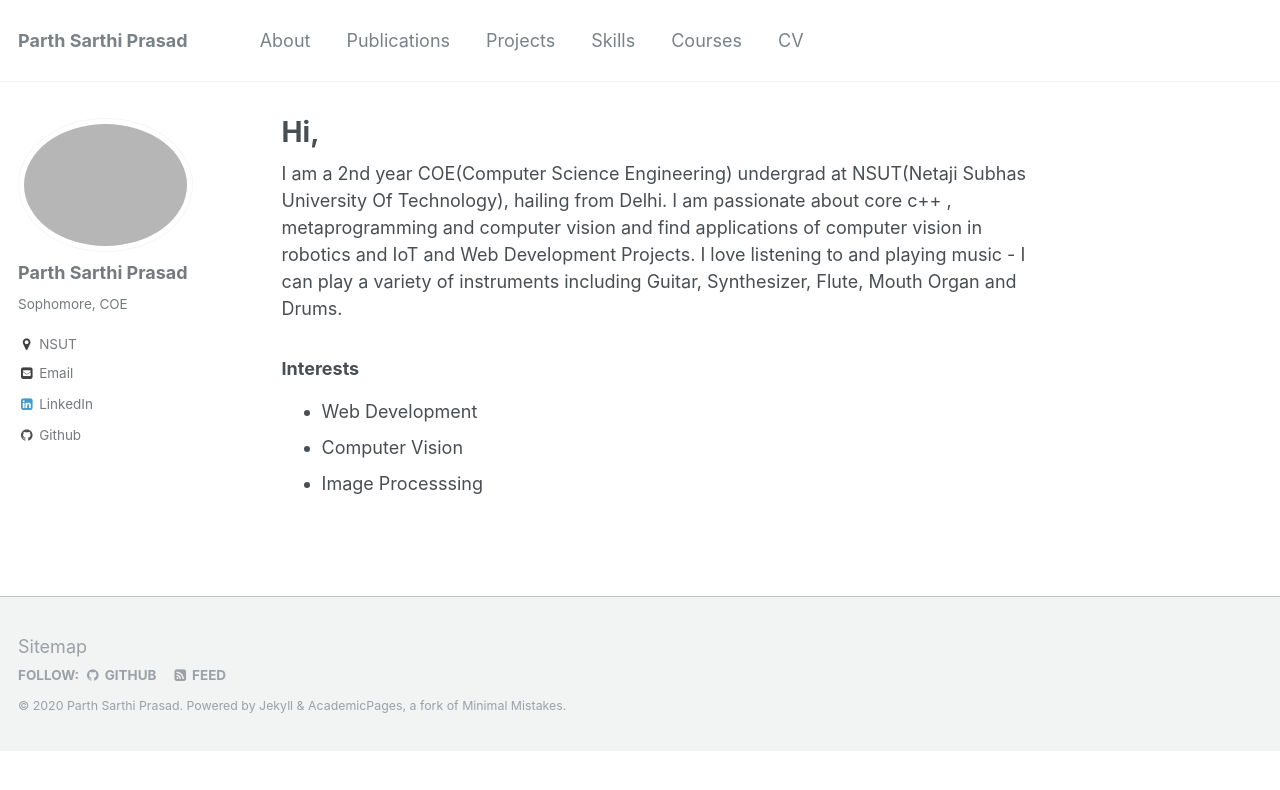
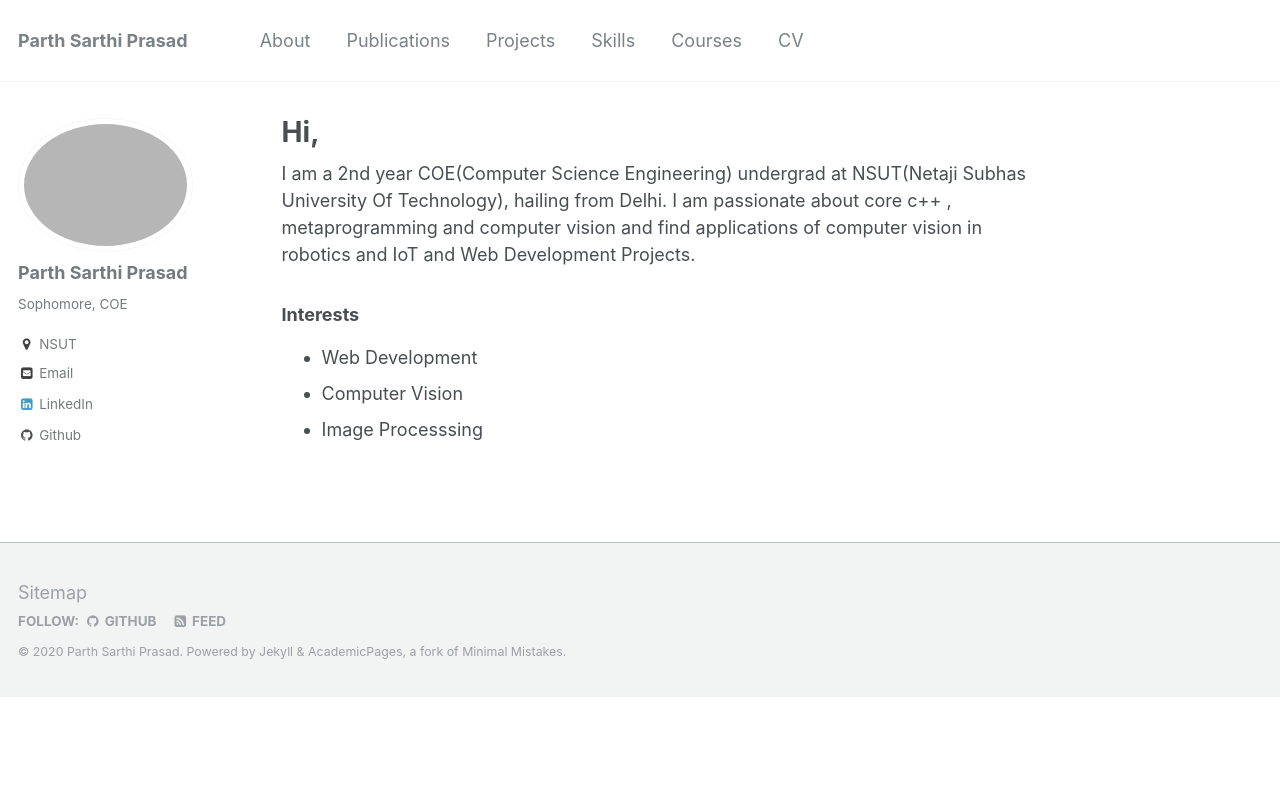
Before and after one commit to parthsarthiprasad/parthsarthiprasadoldresume, a Jekyll site: the page built from _pages/about.md, in a window 1280 px wide. Shown: the top 790 px of the page. Built offline with Jekyll 4.4.1, drawn with Linux system fonts in a browser that asks for light colours.

Commit message:
fixed file_names

```diff
--- a/_pages/about.md
+++ b/_pages/about.md
@@ -8,8 +8,7 @@ redirect_from:
   - /about.html
 ---
 
-I am a 2nd year COE(Computer Science Engineering) undergrad at NSUT(Netaji Subhas University Of Technology), hailing from Delhi. I am passionate about core c++ , metaprogramming and computer vision and find applications of computer vision in robotics and IoT and Web Development Projects. I love listening to and playing music - I can play a variety of instruments including Guitar, Synthesizer, Flute, Mouth Organ and Drums.
-
+I am a 2nd year COE(Computer Science Engineering) undergrad at NSUT(Netaji Subhas University Of Technology), hailing from Delhi. I am passionate about core c++ , metaprogramming and computer vision and find applications of computer vision in robotics and IoT and Web Development Projects.
 ### Interests
 * Web Development
 * Computer Vision
```
Also changed, not shown: _teaching/T3.md (+1 -1 lines), _teaching/T5.md (renamed from _teaching/T6.md, +1 -1 lines), _publications/biot.md (renamed from _publications/2009-10-01-paper-title-number-1.md).
